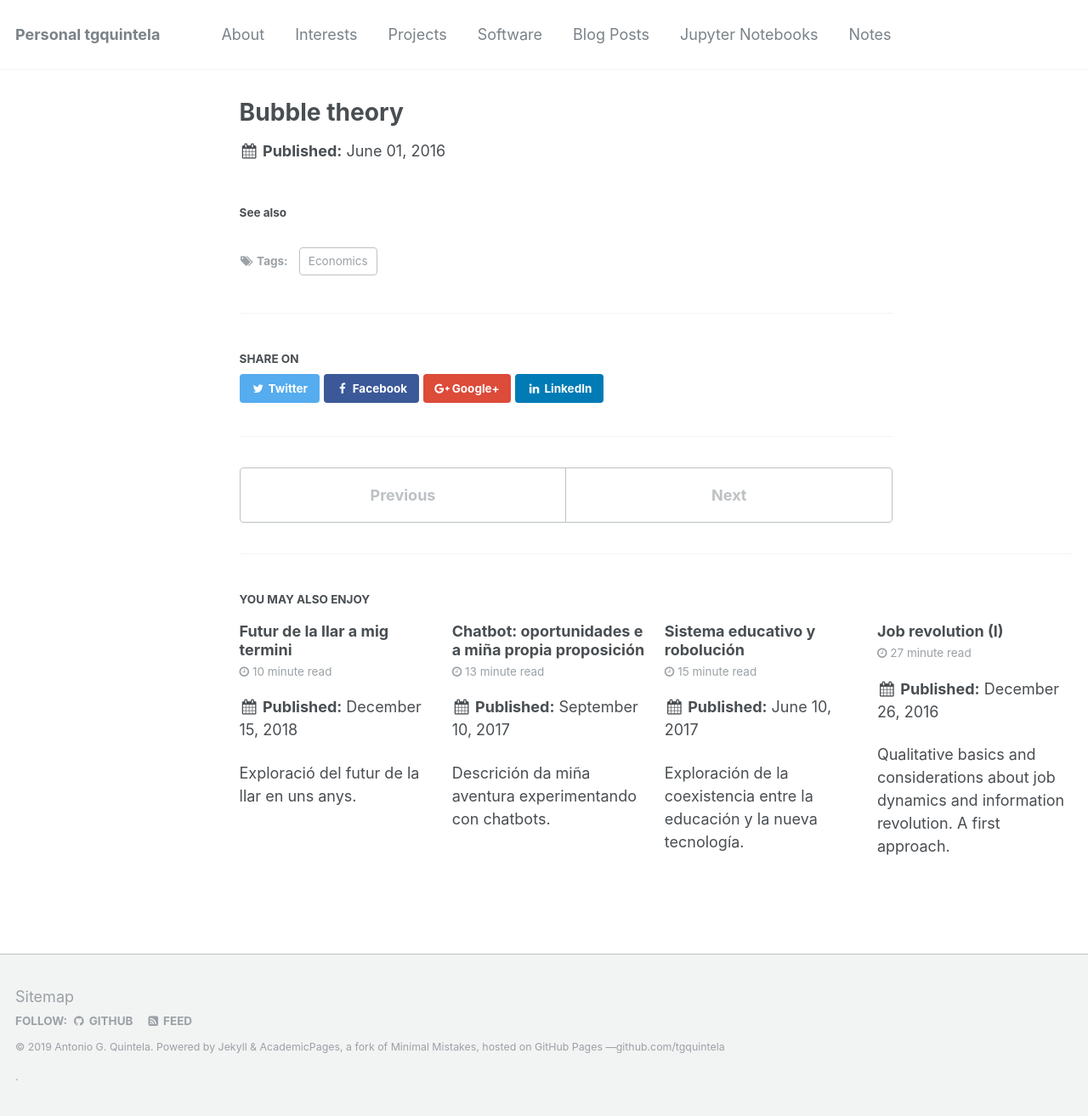
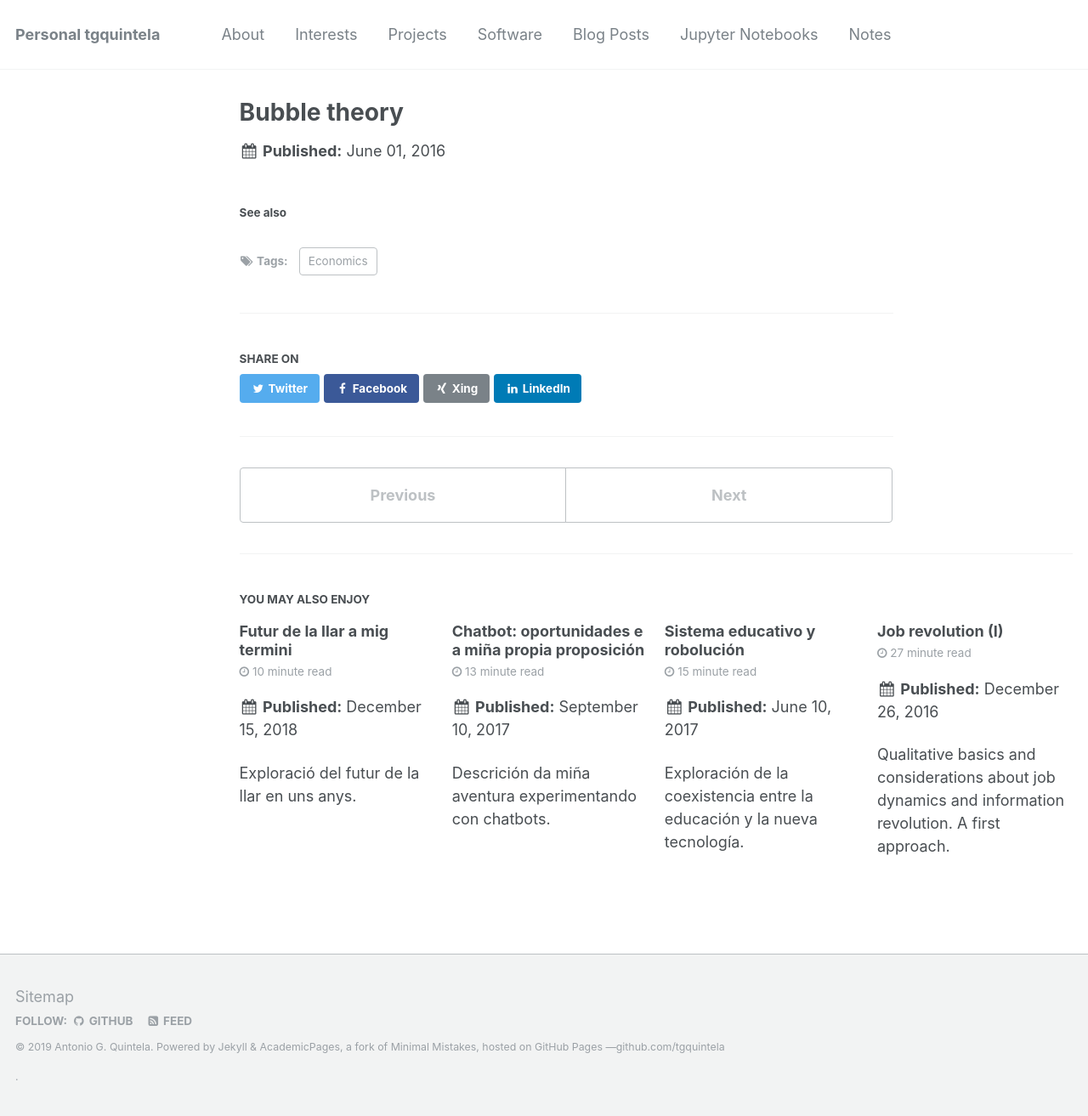
Before and after one commit to tgquintela/tgquintela.github.io, a Jekyll site: the page built from _notes/bubble_theory.md, in a window 1280 px wide. Shown: the whole page at 85% size. Built offline with Jekyll 4.4.1, drawn with Linux system fonts in a browser that asks for light colours; a script that is not in the unit is left out.

Commit message:
Including social share to Xing and removing Google plus.

```diff
--- a/_includes/social-share.html
+++ b/_includes/social-share.html
@@ -9,7 +9,7 @@
 
   <a href="https://www.facebook.com/sharer/sharer.php?u={{ base_path }}{{ page.url }}" class="btn btn--facebook" title="{{ site.data.ui-text[site.locale].share_on_label | default: 'Share on' }} Facebook"><i class="fa fa-fw fa-facebook" aria-hidden="true"></i><span> Facebook</span></a>
 
-  <a href="https://plus.google.com/share?url={{ base_path }}{{ page.url }}" class="btn btn--google-plus" title="{{ site.data.ui-text[site.locale].share_on_label | default: 'Share on' }} Google Plus"><i class="fa fa-fw fa-google-plus" aria-hidden="true"></i><span> Google+</span></a>
+  <a href="https://www.xing.com/spi/shares/new?url={{ base_path }}{{ page.url }}" class="btn btn--xing" title="{{ site.data.ui-text[site.locale].share_on_label | default: 'Share on' }} Xing"><i class="fa fa-fw fa-xing" aria-hidden="true"></i><span> Xing</span></a>
 
   <a href="https://www.linkedin.com/shareArticle?mini=true&url={{ base_path }}{{ page.url }}" class="btn btn--linkedin" title="{{ site.data.ui-text[site.locale].share_on_label | default: 'Share on' }} LinkedIn"><i class="fa fa-fw fa-linkedin" aria-hidden="true"></i><span> LinkedIn</span></a>
 </section>
```
